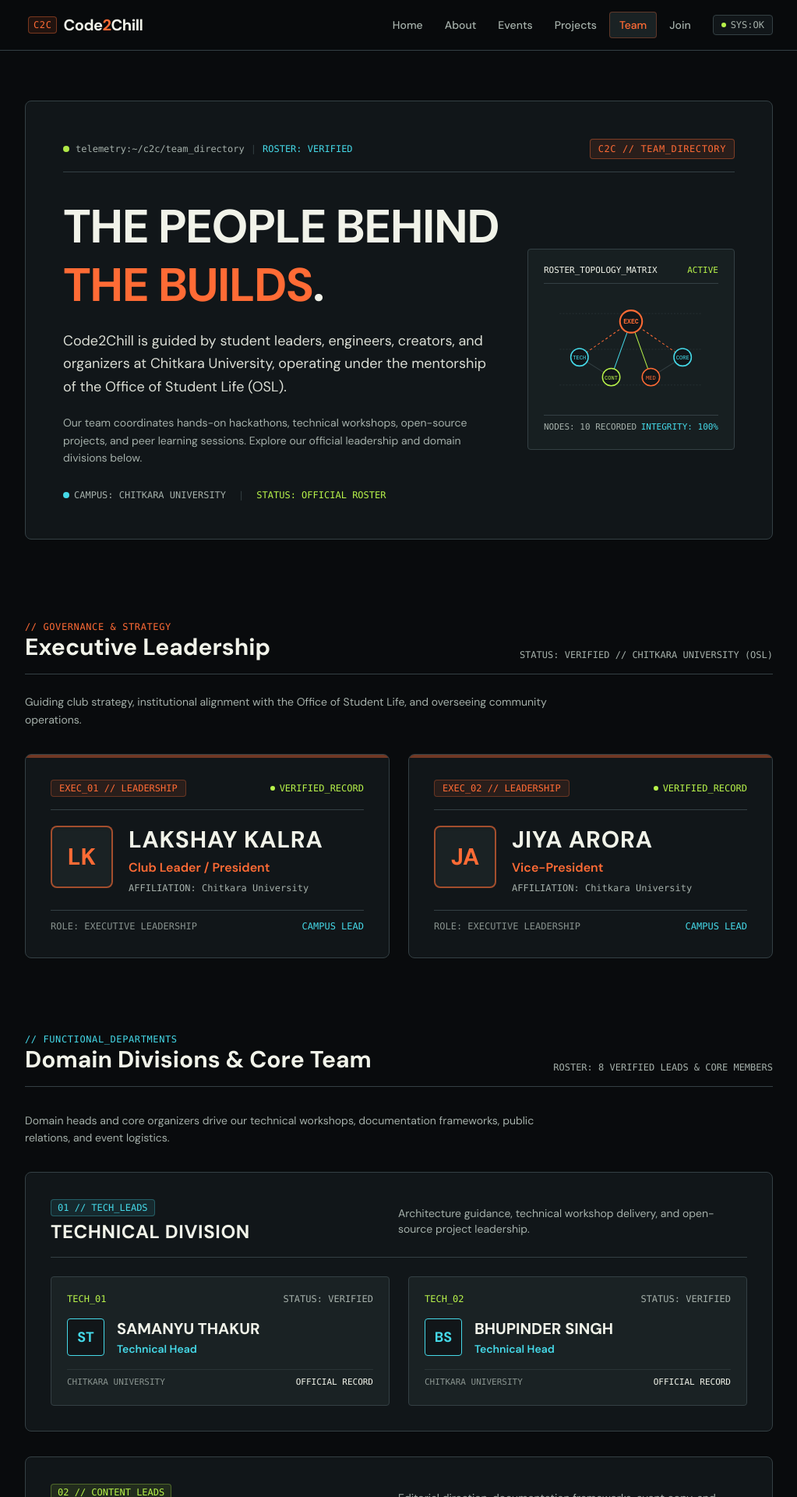
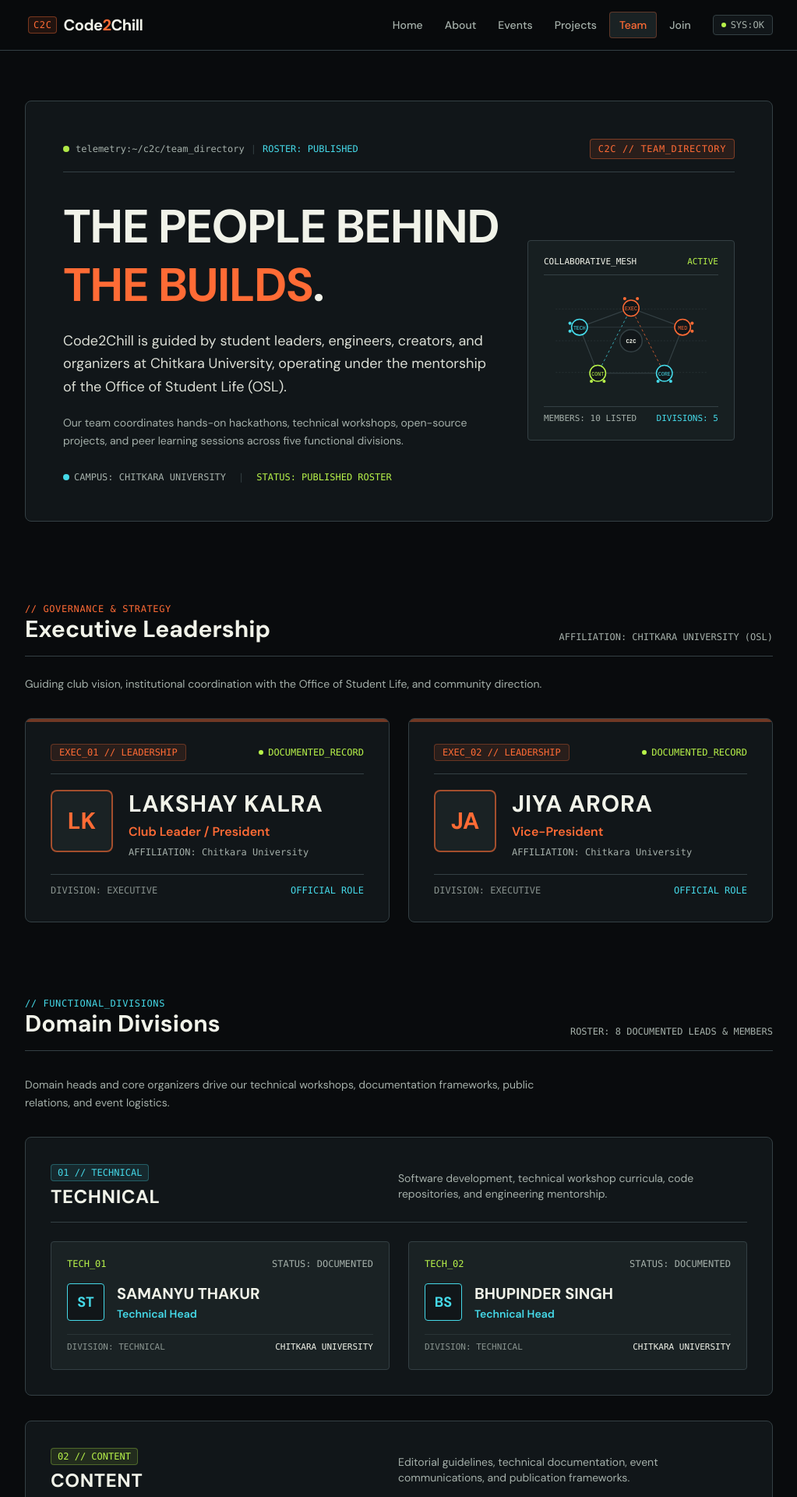
Before and after one commit to TUSHAR-2007/Code2Chill, a React (Vite) app in the folder frontend/: page /team in a window 1280 px wide. Shown: the top 1920 px of the page at 78% size, without its empty margins (128-1151 px from the left). Built offline with nearby package versions, Linux system fonts and the light colour scheme; a web font is replaced by a local one.

Commit message:
fix(frontend): align team page with verified roster (Phase 6.5A)

```diff
--- a/frontend/src/pages/TeamPage.jsx
+++ b/frontend/src/pages/TeamPage.jsx
@@ -10,7 +10,7 @@ const EXECUTIVE_LEADERSHIP = [
     name: 'Lakshay Kalra',
     role: 'Club Leader / President',
     initials: 'LK',
-    division: 'EXECUTIVE LEADERSHIP',
+    division: 'Executive',
     code: 'EXEC_01',
     accent: '#FF6B35',
   },
@@ -19,7 +19,7 @@ const EXECUTIVE_LEADERSHIP = [
     name: 'Jiya Arora',
     role: 'Vice-President',
     initials: 'JA',
-    division: 'EXECUTIVE LEADERSHIP',
+    division: 'Executive',
     code: 'EXEC_02',
     accent: '#FF6B35',
   },
@@ -29,12 +29,12 @@ const EXECUTIVE_LEADERSHIP = [
 const TEAM_DIVISIONS = [
   {
     id: 'div-tech',
-    title: 'Technical Division',
-    code: '01 // TECH_LEADS',
+    title: 'Technical',
+    code: '01 // TECHNICAL',
     accent: '#45D9E8',
     borderColor: 'border-[#45D9E8]',
     badgeBg: 'bg-[#45D9E8]/10 text-[#45D9E8] border-[#45D9E8]/30',
-    description: 'Architecture guidance, technical workshop delivery, and open-source project leadership.',
+    description: 'Software development, technical workshop curricula, code repositories, and engineering mentorship.',
     members: [
       {
         name: 'Samanyu Thakur',
@@ -52,12 +52,12 @@ const TEAM_DIVISIONS = [
   },
   {
     id: 'div-content',
-    title: 'Content Division',
-    code: '02 // CONTENT_LEADS',
+    title: 'Content',
+    code: '02 // CONTENT',
     accent: '#B8F34A',
     borderColor: 'border-[#B8F34A]',
     badgeBg: 'bg-[#B8F34A]/10 text-[#B8F34A] border-[#B8F34A]/30',
-    description: 'Editorial direction, documentation frameworks, event copy, and technical publishing.',
+    description: 'Editorial guidelines, technical documentation, event communications, and publication frameworks.',
     members: [
       {
         name: 'Tamanna Kakkar',
@@ -75,12 +75,12 @@ const TEAM_DIVISIONS = [
   },
   {
     id: 'div-media',
-    title: 'Media & Outreach Division',
+    title: 'Media & Outreach',
     code: '03 // MEDIA_OUTREACH',
     accent: '#FF6B35',
     borderColor: 'border-[#FF6B35]',
     badgeBg: 'bg-[#FF6B35]/10 text-[#FF6B35] border-[#FF6B35]/30',
-    description: 'Visual communications, social media strategy, public engagement, and campus campaigns.',
+    description: 'Social media management, visual identity assets, campus promotion campaigns, and community engagement.',
     members: [
       {
         name: 'Jashan Bhalla',
@@ -98,12 +98,12 @@ const TEAM_DIVISIONS = [
   },
   {
     id: 'div-core',
-    title: 'Core Operations',
-    code: '04 // CORE_TEAM',
+    title: 'Core',
+    code: '04 // CORE',
     accent: '#45D9E8',
     borderColor: 'border-[#45D9E8]',
     badgeBg: 'bg-[#45D9E8]/10 text-[#45D9E8] border-[#45D9E8]/30',
-    description: 'Operational coordination, logistics management, event execution, and community support.',
+    description: 'Operational logistics, event coordination, member support, and cross-functional execution.',
     members: [
       {
         name: 'Divyana Garg',
@@ -134,7 +134,7 @@ export default function TeamPage() {
                 <span className="h-2 w-2 rounded-full bg-[#B8F34A] animate-pulse"></span>
                 <span>telemetry:~/c2c/team_directory</span>
                 <span className="text-[#344044]">|</span>
-                <span className="text-[#45D9E8]">ROSTER: VERIFIED</span>
+                <span className="text-[#45D9E8]">ROSTER: PUBLISHED</span>
               </div>
               <div className="font-mono text-xs text-[#FF6B35] border border-[#FF6B35]/40 px-2.5 py-1 rounded bg-[#FF6B35]/10 tracking-wider">
                 C2C // TEAM_DIRECTORY
@@ -150,7 +150,7 @@ export default function TeamPage() {
                   Code2Chill is guided by student leaders, engineers, creators, and organizers at Chitkara University, operating under the mentorship of the Office of Student Life (OSL).
                 </p>
                 <p className="text-sm text-[#A5B0AA] max-w-2xl leading-relaxed">
-                  Our team coordinates hands-on hackathons, technical workshops, open-source projects, and peer learning sessions. Explore our official leadership and domain divisions below.
+                  Our team coordinates hands-on hackathons, technical workshops, open-source projects, and peer learning sessions across five functional divisions.
                 </p>
                 <div className="pt-2 flex flex-wrap items-center gap-4 text-xs font-mono text-[#A5B0AA]">
                   <span className="flex items-center gap-1.5">
@@ -158,15 +158,15 @@ export default function TeamPage() {
                     CAMPUS: CHITKARA UNIVERSITY
                   </span>
                   <span className="text-[#344044] hidden sm:inline">|</span>
-                  <span className="text-[#B8F34A]">STATUS: OFFICIAL ROSTER</span>
+                  <span className="text-[#B8F34A]">STATUS: PUBLISHED ROSTER</span>
                 </div>
               </div>
 
-              {/* Custom Retro-Tech Network Cluster SVG */}
+              {/* Decorative Collaborative Peer Network SVG (Non-hierarchical mesh) */}
               <div className="lg:col-span-4 flex justify-center">
                 <div className="w-full max-w-xs rounded border border-[#344044] bg-[#1A2224]/80 p-5 font-mono text-xs space-y-3">
                   <div className="flex justify-between items-center text-[11px] text-[#A5B0AA] border-b border-[#344044] pb-2">
-                    <span className="text-[#F1F3E9]">ROSTER_TOPOLOGY_MATRIX</span>
+                    <span className="text-[#F1F3E9]">COLLABORATIVE_MESH</span>
                     <span className="text-[#B8F34A]">ACTIVE</span>
                   </div>
 
@@ -175,47 +175,72 @@ export default function TeamPage() {
                     viewBox="0 0 220 130"
                     fill="none"
                     xmlns="http://www.w3.org/2000/svg"
-                    aria-label="Team network topology diagram"
+                    aria-label="Code2Chill collaborative peer network diagram"
                     role="img"
                   >
-                    {/* Background gridlines */}
-                    <line x1="20" y1="20" x2="200" y2="20" stroke="#344044" strokeWidth="0.5" strokeDasharray="2 2" />
-                    <line x1="20" y1="65" x2="200" y2="65" stroke="#344044" strokeWidth="0.5" strokeDasharray="2 2" />
-                    <line x1="20" y1="110" x2="200" y2="110" stroke="#344044" strokeWidth="0.5" strokeDasharray="2 2" />
+                    {/* Background grid */}
+                    <line x1="15" y1="25" x2="205" y2="25" stroke="#344044" strokeWidth="0.5" strokeDasharray="2 2" />
+                    <line x1="15" y1="65" x2="205" y2="65" stroke="#344044" strokeWidth="0.5" strokeDasharray="2 2" />
+                    <line x1="15" y1="105" x2="205" y2="105" stroke="#344044" strokeWidth="0.5" strokeDasharray="2 2" />
 
-                    {/* Interconnecting traces */}
-                    <path d="M110 30 L45 75" stroke="#FF6B35" strokeWidth="1" strokeDasharray="3 3" />
-                    <path d="M110 30 L85 100" stroke="#45D9E8" strokeWidth="1" />
-                    <path d="M110 30 L135 100" stroke="#B8F34A" strokeWidth="1" />
-                    <path d="M110 30 L175 75" stroke="#FF6B35" strokeWidth="1" strokeDasharray="3 3" />
-                    <line x1="45" y1="75" x2="85" y2="100" stroke="#344044" strokeWidth="1" />
-                    <line x1="175" y1="75" x2="135" y2="100" stroke="#344044" strokeWidth="1" />
+                    {/* Peer-to-peer ring traces (Non-hierarchical collaborative mesh) */}
+                    <polygon
+                      points="110,24 175,48 152,106 68,106 45,48"
+                      stroke="#344044"
+                      strokeWidth="1.2"
+                      fill="none"
+                    />
 
-                    {/* Central Executive Node */}
-                    <circle cx="110" cy="30" r="14" fill="#111619" stroke="#FF6B35" strokeWidth="2" />
-                    <text x="110" y="33" fill="#FF6B35" fontSize="8" fontFamily="monospace" textAnchor="middle" fontWeight="bold">EXEC</text>
+                    {/* Star mesh connections between divisions */}
+                    <line x1="110" y1="24" x2="152" y2="106" stroke="#FF6B35" strokeWidth="0.7" strokeDasharray="3 3" />
+                    <line x1="110" y1="24" x2="68" y2="106" stroke="#45D9E8" strokeWidth="0.7" strokeDasharray="3 3" />
+                    <line x1="45" y1="48" x2="175" y2="48" stroke="#344044" strokeWidth="0.7" />
 
-                    {/* Peripheral Domain Nodes */}
-                    {/* Technical Node */}
-                    <circle cx="45" cy="75" r="11" fill="#111619" stroke="#45D9E8" strokeWidth="1.5" />
-                    <text x="45" y="78" fill="#45D9E8" fontSize="7" fontFamily="monospace" textAnchor="middle">TECH</text>
+                    {/* Central Community Badge */}
+                    <circle cx="110" cy="65" r="14" fill="#111619" stroke="#344044" strokeWidth="1.5" />
+                    <text x="110" y="68" fill="#F1F3E9" fontSize="7" fontFamily="monospace" textAnchor="middle" fontWeight="bold">C2C</text>
 
-                    {/* Content Node */}
-                    <circle cx="85" cy="100" r="11" fill="#111619" stroke="#B8F34A" strokeWidth="1.5" />
-                    <text x="85" y="103" fill="#B8F34A" fontSize="7" fontFamily="monospace" textAnchor="middle">CONT</text>
+                    {/* 5 Division Nodes (Balanced circular arrangement) */}
+                    {/* Executive */}
+                    <circle cx="110" cy="24" r="10" fill="#111619" stroke="#FF6B35" strokeWidth="1.5" />
+                    <text x="110" y="27" fill="#FF6B35" fontSize="6.5" fontFamily="monospace" textAnchor="middle">EXEC</text>
 
-                    {/* Media Node */}
-                    <circle cx="135" cy="100" r="11" fill="#111619" stroke="#FF6B35" strokeWidth="1.5" />
-                    <text x="135" y="103" fill="#FF6B35" fontSize="7" fontFamily="monospace" textAnchor="middle">MED</text>
+                    {/* Media & Outreach */}
+                    <circle cx="175" cy="48" r="10" fill="#111619" stroke="#FF6B35" strokeWidth="1.5" />
+                    <text x="175" y="51" fill="#FF6B35" fontSize="6.5" fontFamily="monospace" textAnchor="middle">MED</text>
 
-                    {/* Core Node */}
-                    <circle cx="175" cy="75" r="11" fill="#111619" stroke="#45D9E8" strokeWidth="1.5" />
-                    <text x="175" y="78" fill="#45D9E8" fontSize="7" fontFamily="monospace" textAnchor="middle">CORE</text>
+                    {/* Core */}
+                    <circle cx="152" cy="106" r="10" fill="#111619" stroke="#45D9E8" strokeWidth="1.5" />
+                    <text x="152" y="109" fill="#45D9E8" fontSize="6.5" fontFamily="monospace" textAnchor="middle">CORE</text>
+
+                    {/* Content */}
+                    <circle cx="68" cy="106" r="10" fill="#111619" stroke="#B8F34A" strokeWidth="1.5" />
+                    <text x="68" y="109" fill="#B8F34A" fontSize="6.5" fontFamily="monospace" textAnchor="middle">CONT</text>
+
+                    {/* Technical */}
+                    <circle cx="45" cy="48" r="10" fill="#111619" stroke="#45D9E8" strokeWidth="1.5" />
+                    <text x="45" y="51" fill="#45D9E8" fontSize="6.5" fontFamily="monospace" textAnchor="middle">TECH</text>
+
+                    {/* 10 Member Satellite Markers (2 per division node) */}
+                    <circle cx="102" cy="12" r="2" fill="#FF6B35" />
+                    <circle cx="118" cy="12" r="2" fill="#FF6B35" />
+
+                    <circle cx="187" cy="43" r="2" fill="#FF6B35" />
+                    <circle cx="187" cy="53" r="2" fill="#FF6B35" />
+
+                    <circle cx="160" cy="116" r="2" fill="#45D9E8" />
+                    <circle cx="144" cy="116" r="2" fill="#45D9E8" />
+
+                    <circle cx="76" cy="116" r="2" fill="#B8F34A" />
+                    <circle cx="60" cy="116" r="2" fill="#B8F34A" />
+
+                    <circle cx="33" cy="43" r="2" fill="#45D9E8" />
+                    <circle cx="33" cy="53" r="2" fill="#45D9E8" />
                   </svg>
 
                   <div className="pt-2 border-t border-[#344044] flex justify-between text-[11px] text-[#A5B0AA]">
-                    <span>NODES: 10 RECORDED</span>
-                    <span className="text-[#45D9E8]">INTEGRITY: 100%</span>
+                    <span>MEMBERS: 10 LISTED</span>
+                    <span className="text-[#45D9E8]">DIVISIONS: 5</span>
                   </div>
                 </div>
               </div>
@@ -238,12 +263,12 @@ export default function TeamPage() {
                 </SectionHeading>
               </div>
               <span className="font-mono text-xs text-[#A5B0AA]">
-                STATUS: VERIFIED // CHITKARA UNIVERSITY (OSL)
+                AFFILIATION: CHITKARA UNIVERSITY (OSL)
               </span>
             </div>
 
             <p className="text-sm text-[#A5B0AA] max-w-2xl leading-relaxed">
-              Guiding club strategy, institutional alignment with the Office of Student Life, and overseeing community operations.
+              Guiding club vision, institutional coordination with the Office of Student Life, and community direction.
             </p>
 
             <div className="grid grid-cols-1 md:grid-cols-2 gap-6 pt-2">
@@ -261,7 +286,7 @@ export default function TeamPage() {
                     </span>
                     <span className="font-mono text-xs text-[#B8F34A] flex items-center gap-1.5">
                       <span className="h-1.5 w-1.5 rounded-full bg-[#B8F34A]"></span>
-                      VERIFIED_RECORD
+                      DOCUMENTED_RECORD
                     </span>
                   </div>
 
@@ -285,8 +310,8 @@ export default function TeamPage() {
                   </div>
 
                   <div className="pt-3 border-t border-[#344044] flex flex-wrap items-center justify-between text-xs font-mono text-[#A5B0AA]/80 gap-2">
-                    <span>ROLE: {leader.division}</span>
-                    <span className="text-[#45D9E8]">CAMPUS LEAD</span>
+                    <span>DIVISION: {leader.division.toUpperCase()}</span>
+                    <span className="text-[#45D9E8]">OFFICIAL ROLE</span>
                   </div>
                 </div>
               ))}
@@ -295,21 +320,21 @@ export default function TeamPage() {
         </Container>
       </section>
 
-      {/* SECTION 3: DOMAIN DIVISIONS & CORE TEAM */}
+      {/* SECTION 3: DOMAIN DIVISIONS */}
       <section>
         <Container>
           <div className="space-y-8">
             <div className="flex flex-col sm:flex-row sm:items-end justify-between gap-3 border-b border-[#344044] pb-4">
               <div>
                 <span className="font-mono text-xs text-[#45D9E8] uppercase tracking-wider block">
-                  // FUNCTIONAL_DEPARTMENTS
+                  // FUNCTIONAL_DIVISIONS
                 </span>
                 <SectionHeading className="!mb-0">
-                  Domain Divisions & Core Team
+                  Domain Divisions
                 </SectionHeading>
               </div>
               <span className="font-mono text-xs text-[#A5B0AA]">
-                ROSTER: 8 VERIFIED LEADS & CORE MEMBERS
+                ROSTER: 8 DOCUMENTED LEADS & MEMBERS
               </span>
             </div>
 
@@ -345,7 +370,7 @@ export default function TeamPage() {
                       >
                         <div className="flex items-center justify-between text-xs font-mono text-[#A5B0AA]">
                           <span className="text-[#B8F34A]">{member.node}</span>
-                          <span>STATUS: VERIFIED</span>
+                          <span>STATUS: DOCUMENTED</span>
                         </div>
 
                         <div className="flex items-center gap-4">
@@ -371,8 +396,8 @@ export default function TeamPage() {
                         </div>
 
                         <div className="pt-2 border-t border-[#344044]/60 flex items-center justify-between text-[11px] font-mono text-[#A5B0AA]/80">
-                          <span>CHITKARA UNIVERSITY</span>
-                          <span className="text-[#F1F3E9]">OFFICIAL RECORD</span>
+                          <span>DIVISION: {division.title.toUpperCase()}</span>
+                          <span className="text-[#F1F3E9]">CHITKARA UNIVERSITY</span>
                         </div>
                       </div>
                     ))}
```
